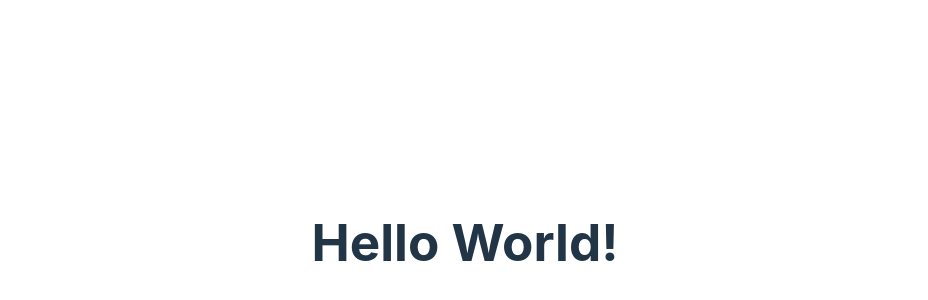
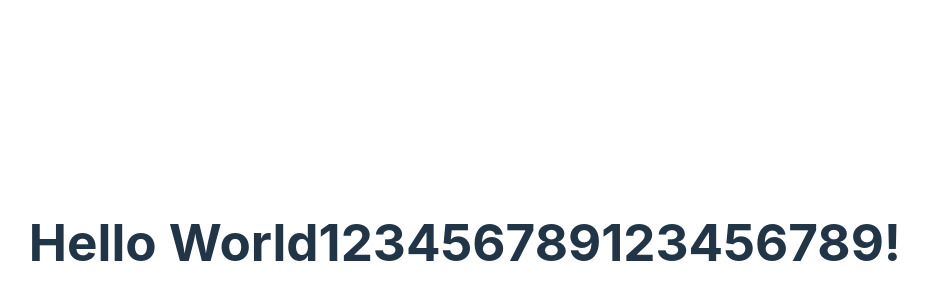
Before and after one commit to kiwisontoast/signupapp, a React (Vite) app: page / in a window 1280 px wide. Shown: the part 158-458 px from the top of the page, without its empty margins (175-1103 px from the left). Built offline with nearby package versions, Linux system fonts and the light colour scheme.

Commit message:
number test 2

```diff
--- a/src/App.tsx
+++ b/src/App.tsx
@@ -9,7 +9,7 @@ function App() {
   return (
     <>
       <div>
-        <h1>Hello World!</h1>
+        <h1>Hello World123456789123456789!</h1>
       </div>
     </>
   )
```
